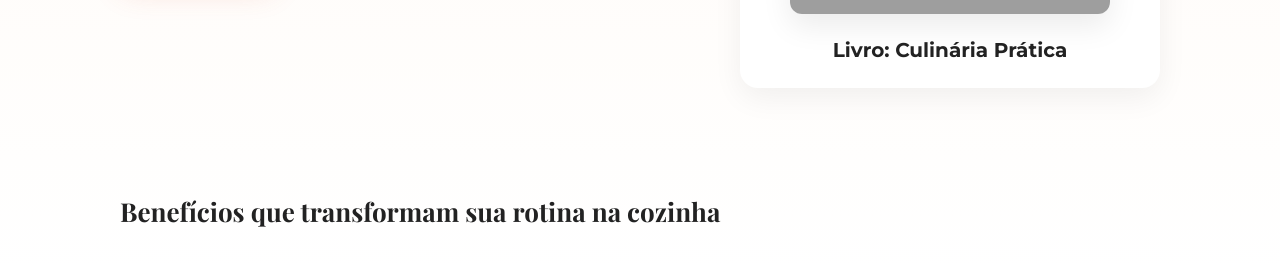
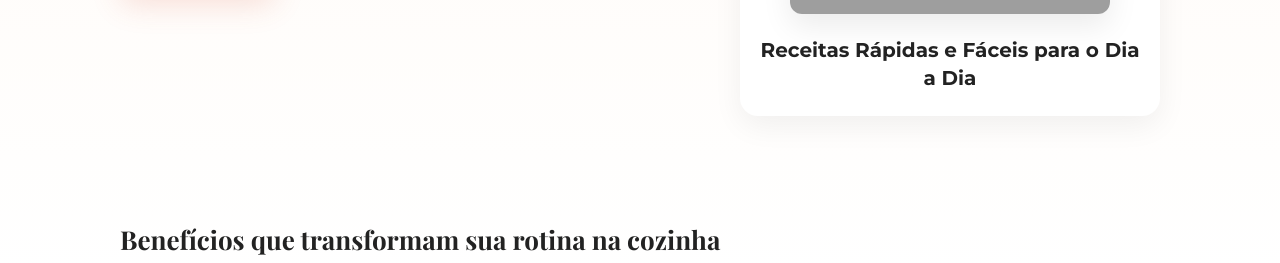
Before and after one commit to CulinariaStore/Culinariaa, a plain HTML site: page index.html in a window 1280 px wide. Shown: the part 522-785 px from the top of the page. Drawn offline with nearby package versions, Linux system fonts and the light colour scheme; grey boxes are pictures that could not be loaded.

Commit message:
Update index.html

```diff
--- a/index.html
+++ b/index.html
@@ -131,7 +131,7 @@
   <div class="product-card reveal">
     <div class="product-image" id="productImage" aria-hidden="true"></div>
     <div class="product-meta">
-      <h3>Livro: Culinária Prática</h3>
+      <h3>Receitas Rápidas e Fáceis para o Dia a Dia</h3>
     </div>
   </div>
 </section>
```
